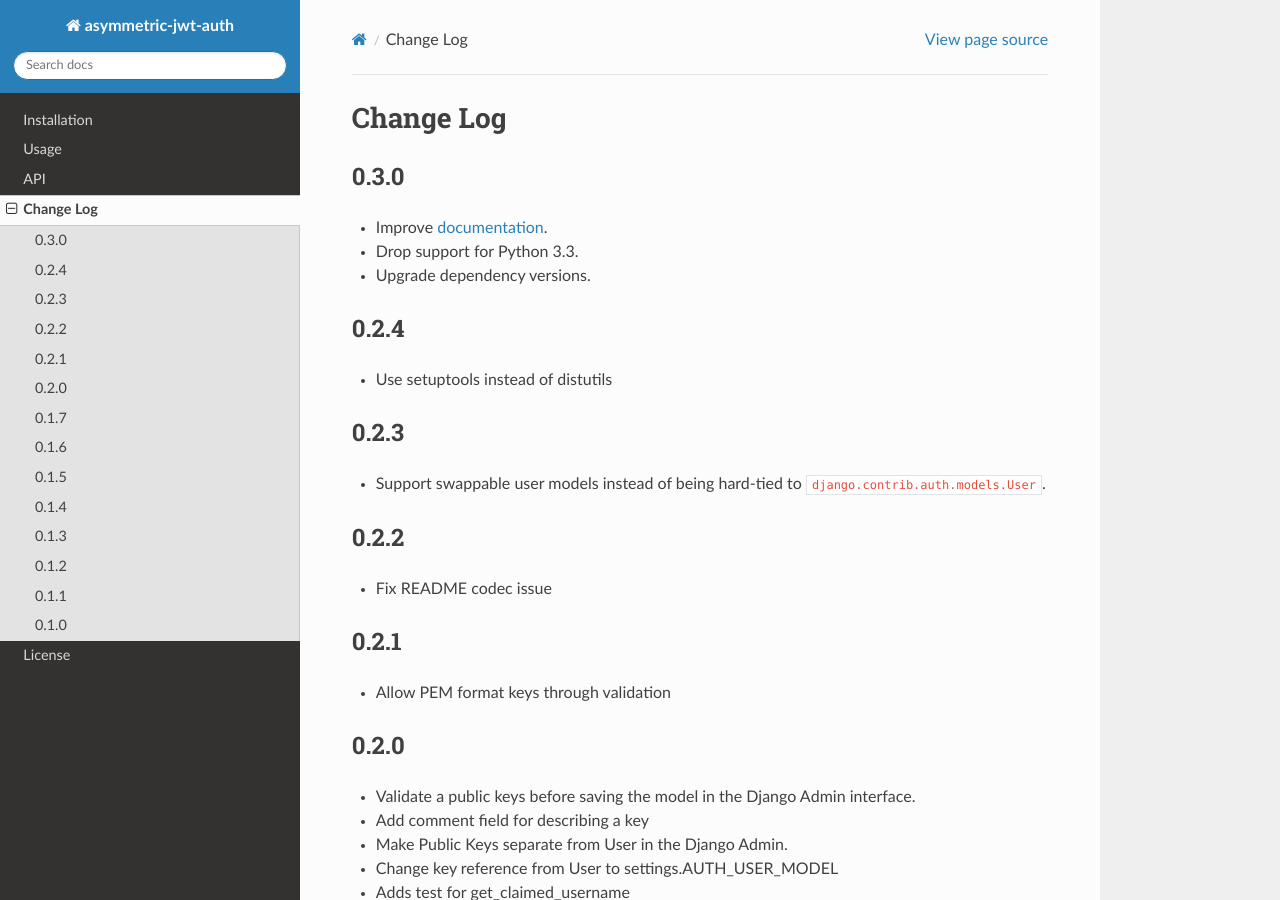
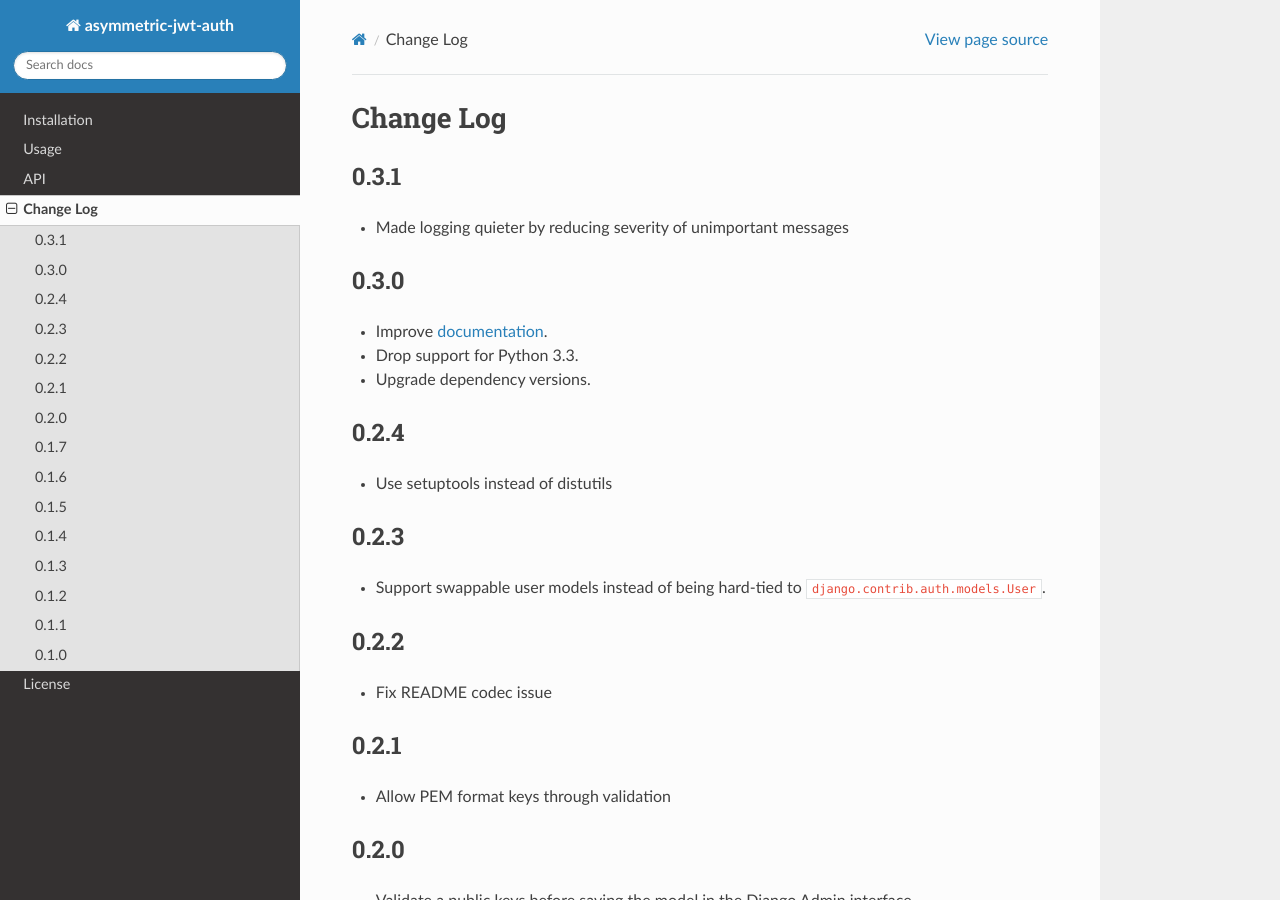
Before and after one commit to crgwbr/asymmetric-jwt-auth, a Sphinx documentation site: the page built from docs/changes.rst, in a window 1280 px wide and 900 px high. Built offline with Sphinx 7.4.7 and the Read the Docs theme 2.0.0, drawn with Linux system fonts in a browser that asks for light colours; the version number could not be read and is left out.

Commit message:
Update chagelog

```diff
--- a/docs/changes.rst
+++ b/docs/changes.rst
@@ -1,5 +1,10 @@
 Change Log
 ==========
+
+0.3.1
+-----
+- Made logging quieter by reducing severity of unimportant messages
+
 
 0.3.0
 -----
```
